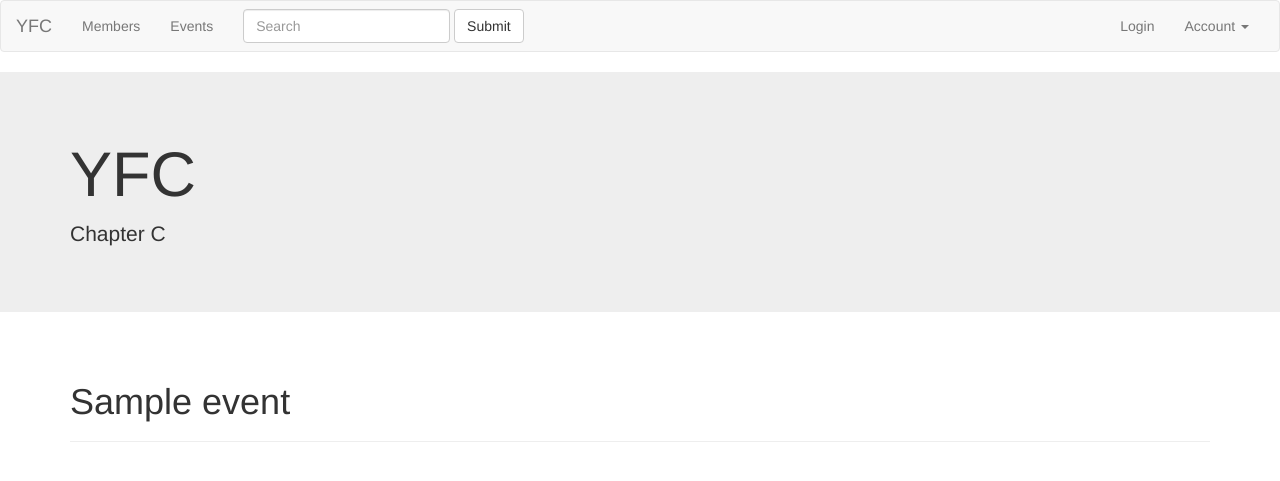
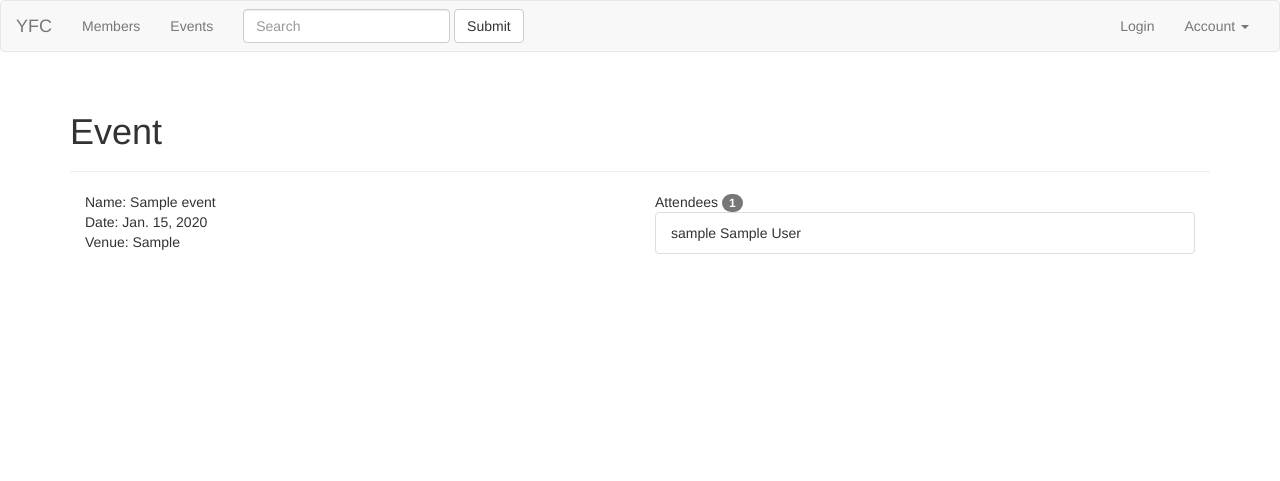
Before and after one commit to janaldous/yfcdb4, a Django app: page /events/1/ in a window 1280 px wide. Shown: the top 481 px of the page. Run offline with Django 3.2, Linux system fonts and the light colour scheme; tables that the repository leaves empty hold one stand-in row (Sample ...); some libraries are stand-ins or nearby versions.

Commit message:
added attendees to event detail

```diff
--- a/events/views.py
+++ b/events/views.py
@@ -13,9 +13,11 @@ def index(request):
 
 def event_detail(request, id):
     event = Event.objects.get(pk=id)
+    attendees = event.attendees.all()
 
     context = {
         'event': event,
+        'attendees': attendees,
     }
 
     return render(request, 'events/event_detail.html', context)
--- a/templates/base.html
+++ b/templates/base.html
@@ -19,7 +19,7 @@
             <span class="icon-bar"></span>
             <span class="icon-bar"></span>
           </button>
-          <a class="navbar-brand" href="#">YFC</a>
+          <a class="navbar-brand" href="/">YFC</a>
         </div>
 
         <!-- Collect the nav links, forms, and other content for toggling -->
@@ -52,12 +52,6 @@
     </nav>
 
     <!-- CONTENT -->
-    <div class="jumbotron">
-        <div class="container">
-            <h1>YFC</h1>
-            <p>Chapter C</p>
-        </div>
-    </div>
     {% block content %}
     {% endblock %}
 </body>
--- a/templates/events/event_detail.html
+++ b/templates/events/event_detail.html
@@ -3,7 +3,25 @@
 {% block content %}
 <div class="container">
     <div class="page-header">
-      <h1>{{ event.name }}</h1>
+      <h1>Event</h1>
+    </div>
+    <div class="col-md-6">
+        Name: {{ event.name }}
+        <br>
+        Date: {{ event.date }}
+        <br>
+        Venue: {{ event.venue }}
+        <br>
+    </div>
+    <div class="col-md-6">
+        Attendees  <span class="badge">{{ attendees|length }}</span>
+        <div class="list-group">
+            {% for attendee in attendees %}
+            <li class="list-group-item">
+                {{ attendee.nickname }} {{ attendee.family_name }}
+            </li>
+            {% endfor %}
+        </div>
     </div>
 </div>
 {% endblock %}
--- a/templates/events/event_index.html
+++ b/templates/events/event_index.html
@@ -2,6 +2,9 @@
 
 {% block content %}
 <div class="container">
+    <div class="page-header">
+      <h1>Events list</h1>
+    </div>
     <div class="list-group">
         {% for event in events %}
         <a href="{% url 'events:event_detail' event.id %}" class="list-group-item">
--- a/templates/members/member_index.html
+++ b/templates/members/member_index.html
@@ -2,6 +2,9 @@
 
 {% block content %}
 <div class="container">
+    <div class="page-header">
+      <h1>Members list</h1>
+    </div>
     <div class="list-group">
         {% for member in members %}
         <a href="#" class="list-group-item">{{ member.nickname }} {{ member.family_name }}</a>
--- a/yfcdb4/urls.py
+++ b/yfcdb4/urls.py
@@ -16,8 +16,11 @@ Including another URLconf
 from django.conf.urls import url, include
 from django.contrib import admin
 
+from yfcdb4 import views
+
 urlpatterns = [
     url(r'^admin/', admin.site.urls),
     url(r'^members/', include('members.urls')),
     url(r'^events/', include('events.urls')),
+    url(r'^$', views.index),
 ]
--- /dev/null
+++ b/yfcdb4/views.py
@@ -0,0 +1,4 @@
+from django.shortcuts import render
+
+def index(request):
+    return render(request, 'index.html')
```
Also changed, not shown: templates/index.html (added, +10 -0 lines).
